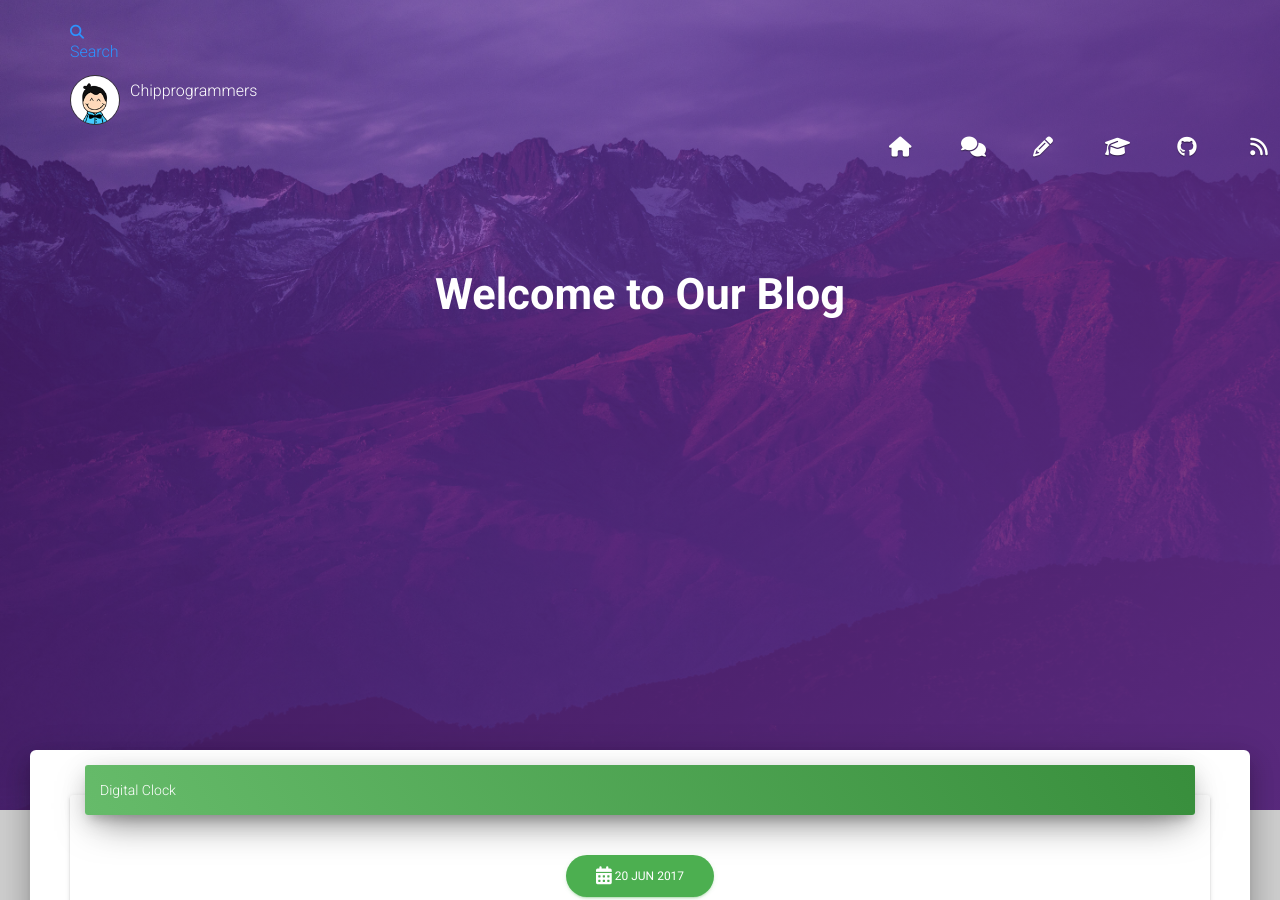
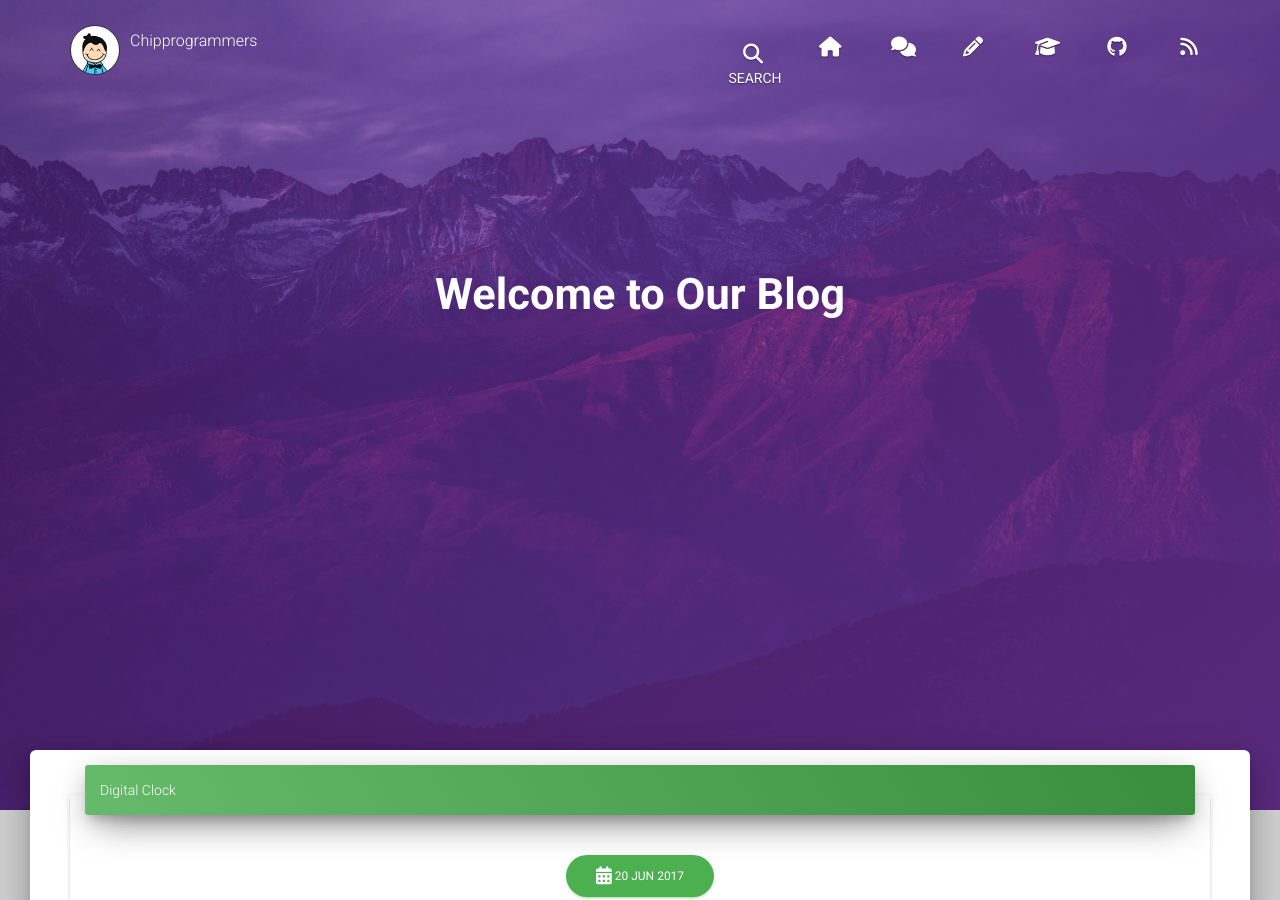
Before and after one commit to tip4programs/imbue, a Jekyll site: the page built from index.html, in a window 1280 px wide and 900 px high. Built offline with Jekyll 4.4.1, drawn with Linux system fonts in a browser that asks for light colours; nearby versions of some CDN libraries; the list of posts is cut into pages by our own code.

Commit message:
Update navbar.html

```diff
--- a/_includes/navbar.html
+++ b/_includes/navbar.html
@@ -1,17 +1,6 @@
 <!-- Navbar -->
 <nav class="navbar navbar-transparent navbar-fixed-top navbar-color-on-scroll">
 	<div class="container">
-		<div class="center-block">
-			<a href="javascript:void(0);" data-toggle="search" class="hidden-xs">
-                            <i class="fa fa-search"></i>
-                            <p>Search</p>
-                        </a>
-		 <form class="navbar-form navbar-right navbar-search-form" role="search">
-                 <div class="form-group">
-                 <input type="text" value="" class="form-control" placeholder="Search...">
-                 </div>
-	 </form>
-			</div
         <div class="navbar-header">
 	    	<button type="button" class="navbar-toggle" data-toggle="collapse" data-target="#navigation-index">
 	        	<span class="sr-only">Toggle navigation</span>
@@ -34,6 +23,17 @@
 	    </div>
 	    <div class="collapse navbar-collapse" id="navigation-index">
 	    	<ul class="nav navbar-nav navbar-right">
+		<li>
+		 <a href="javascript:void(0);" data-toggle="search" class="hidden-xs">
+                      <i class="fa fa-search"></i>
+                       <p>Search</p>
+                 </a>
+		 <form class="navbar-form navbar-right navbar-search-form" role="search">
+                 <div class="form-group">
+                 <input type="text" value="" class="form-control" placeholder="Search...">
+                 </div>
+	         </form>
+		 </li>
 			{% for y in site.data.navigation %}
 				<li>
 				<a rel="tooltip" title="{{ y.tooltip }}" data-placement="bottom" href="{{ y.url }}" class="btn btn-white btn-simple btn-just-icon">
```
